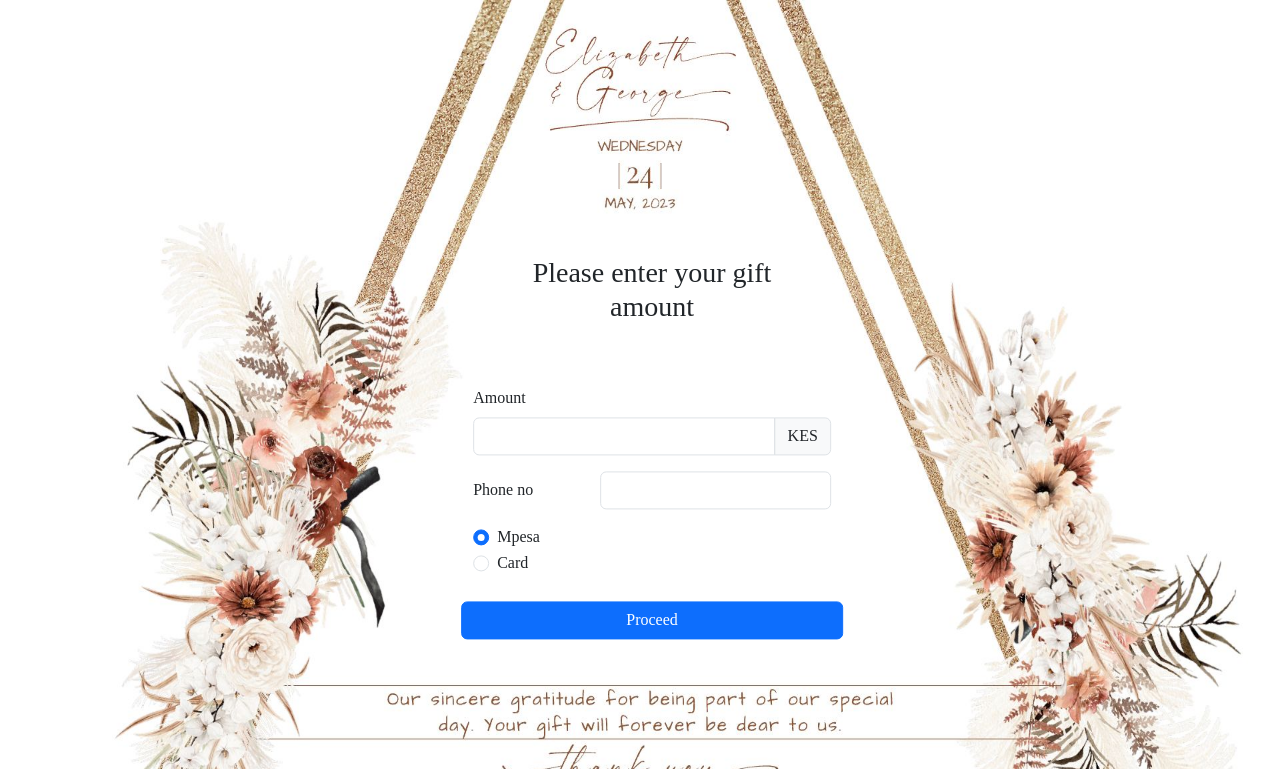
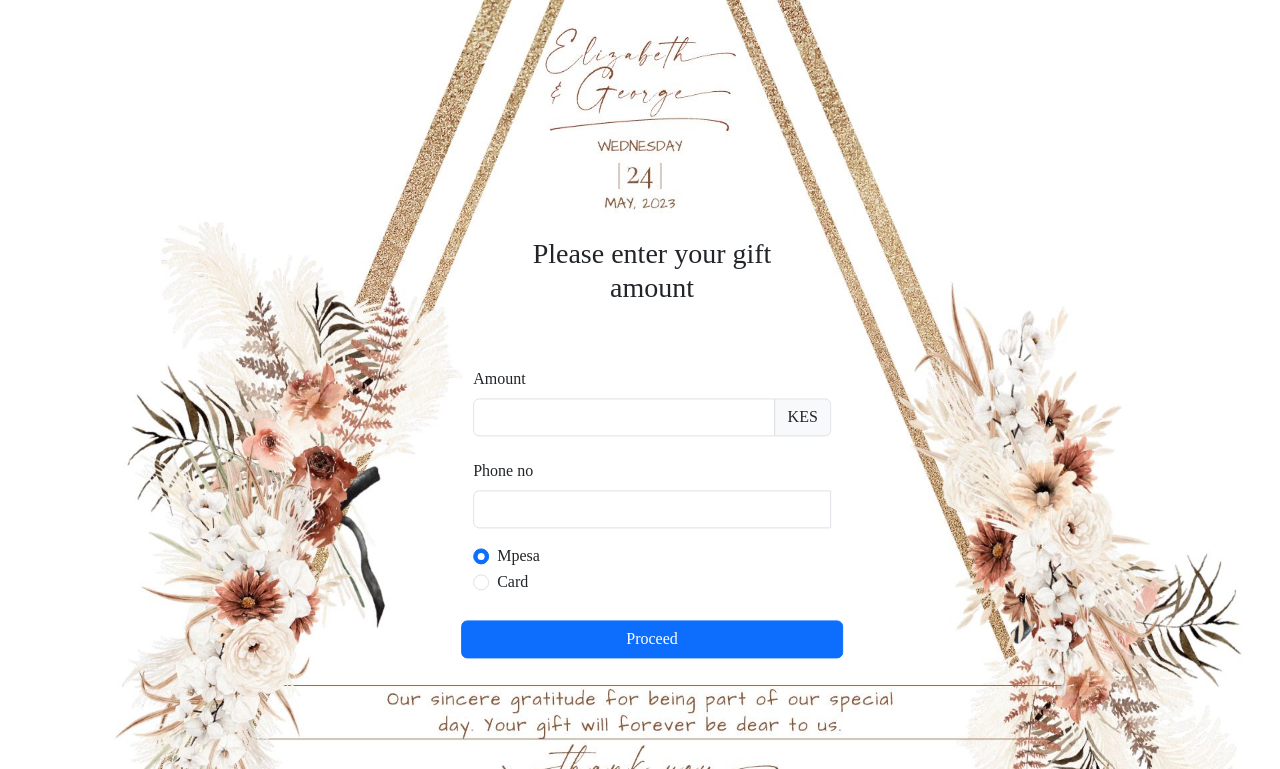
Before and after one commit to NoelKimwatan/ElizabethWedsGeorge, a Django app: page / in a window 1280 px wide. Shown: the top 769 px of the page. Run offline with Django 4.2, Linux system fonts and the light colour scheme; some libraries are stand-ins or nearby versions.

Commit message:
Changes on the index page

```diff
--- a/templates/gifts/index.html
+++ b/templates/gifts/index.html
@@ -26,7 +26,7 @@
             </div>
             <div class="row mb-3">
                 <label for="phoneNo" class="col-sm-4 col-form-label">Phone no</label>
-                <div class="col-sm-8">
+                <div class="input-group col-sm-8">
                     <input type="number" class="form-control" id="phoneNo" name="phoneNo" required>
                     <div class="invalid-feedback">Please a valid phone number</div>
                     <div class="valid-feedback">Looks good!</div>
```
